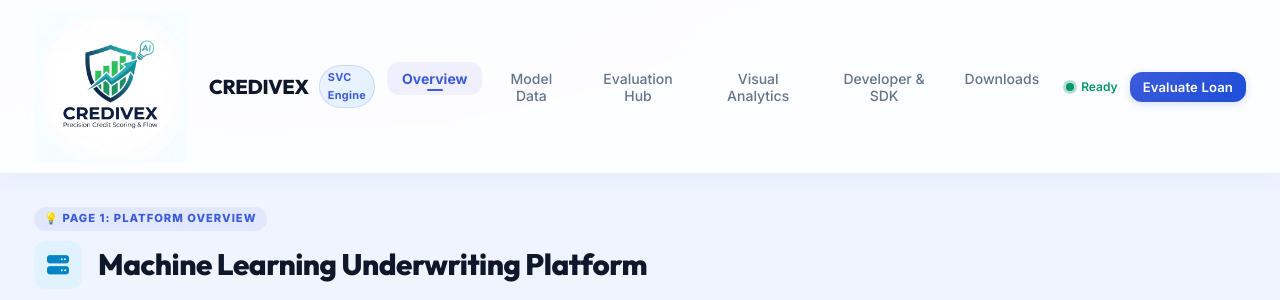
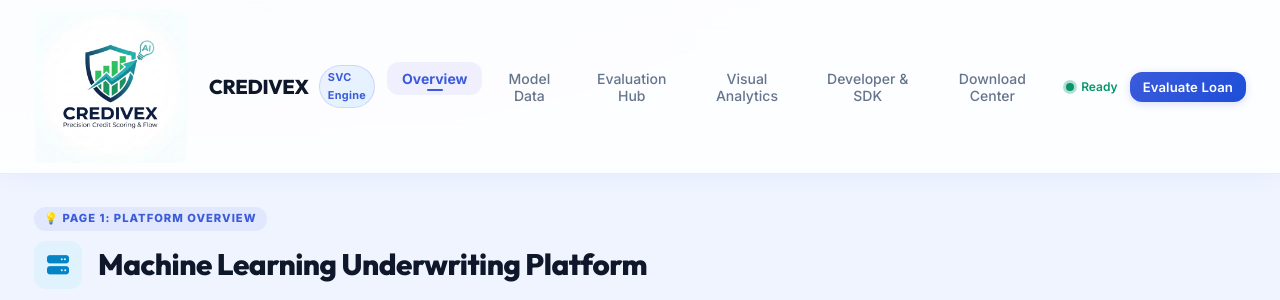
Before and after one commit to eyar1230-hub/CrediVex-loan_Ai, a Flask app: page / in a window 1280 px wide. Shown: the top 300 px of the page. Run offline with Flask 3, Linux system fonts and the light colour scheme.

Commit message:
Update navigation bar: rename 'Downloads' to 'Download Center'

```diff
--- a/templates/index.html
+++ b/templates/index.html
@@ -40,7 +40,7 @@
                 <li><button class="nav-btn" data-target="page-evaluation">Evaluation Hub</button></li>
                 <li><button class="nav-btn" data-target="page-visual-analytics">Visual Analytics</button></li>
                 <li><button class="nav-btn" data-target="page-developer">Developer & SDK</button></li>
-                <li><button class="nav-btn" data-target="page-downloads">Downloads</button></li>
+                <li><button class="nav-btn" data-target="page-downloads">Download Center</button></li>
             </ul>
 
             <div class="nav-actions">
```
